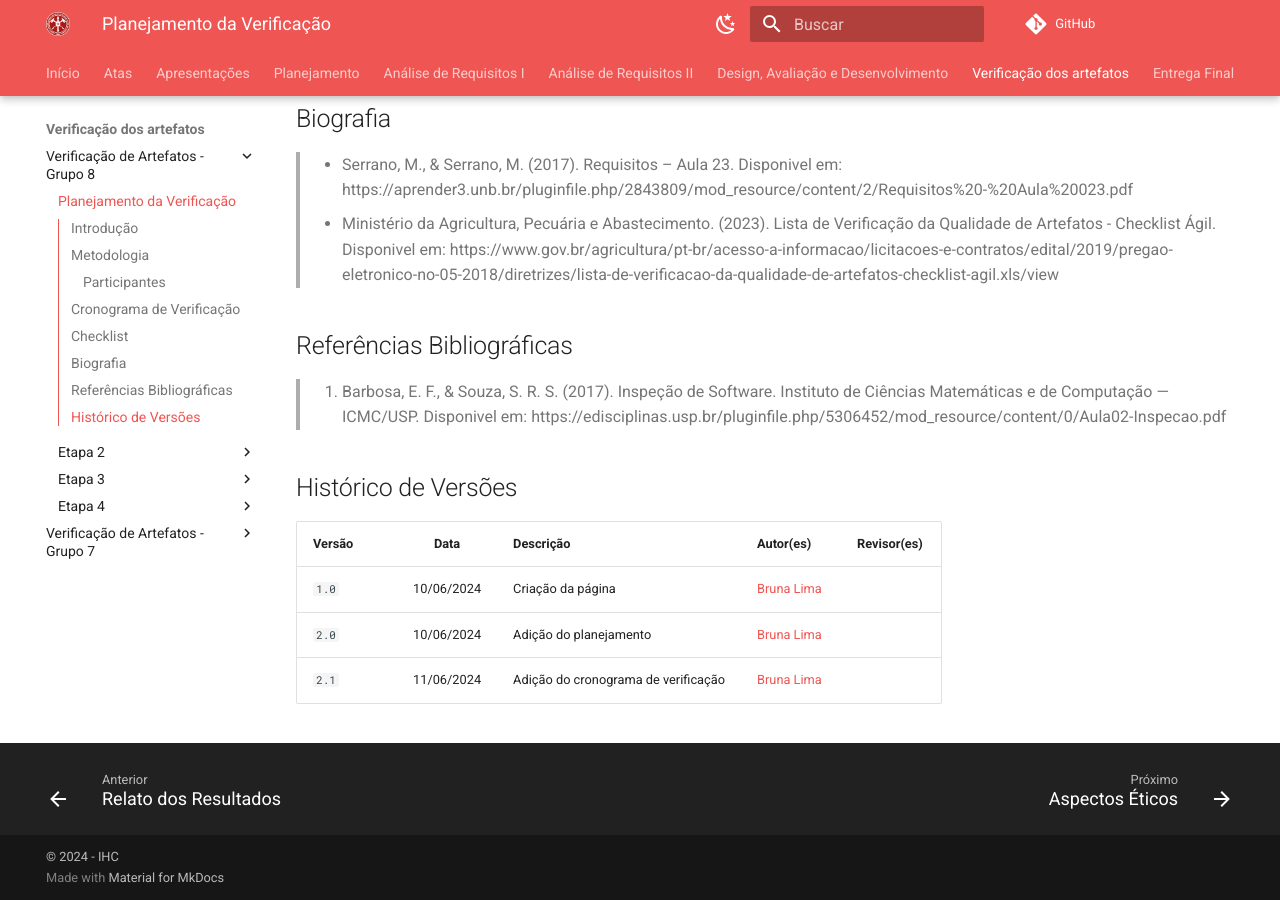
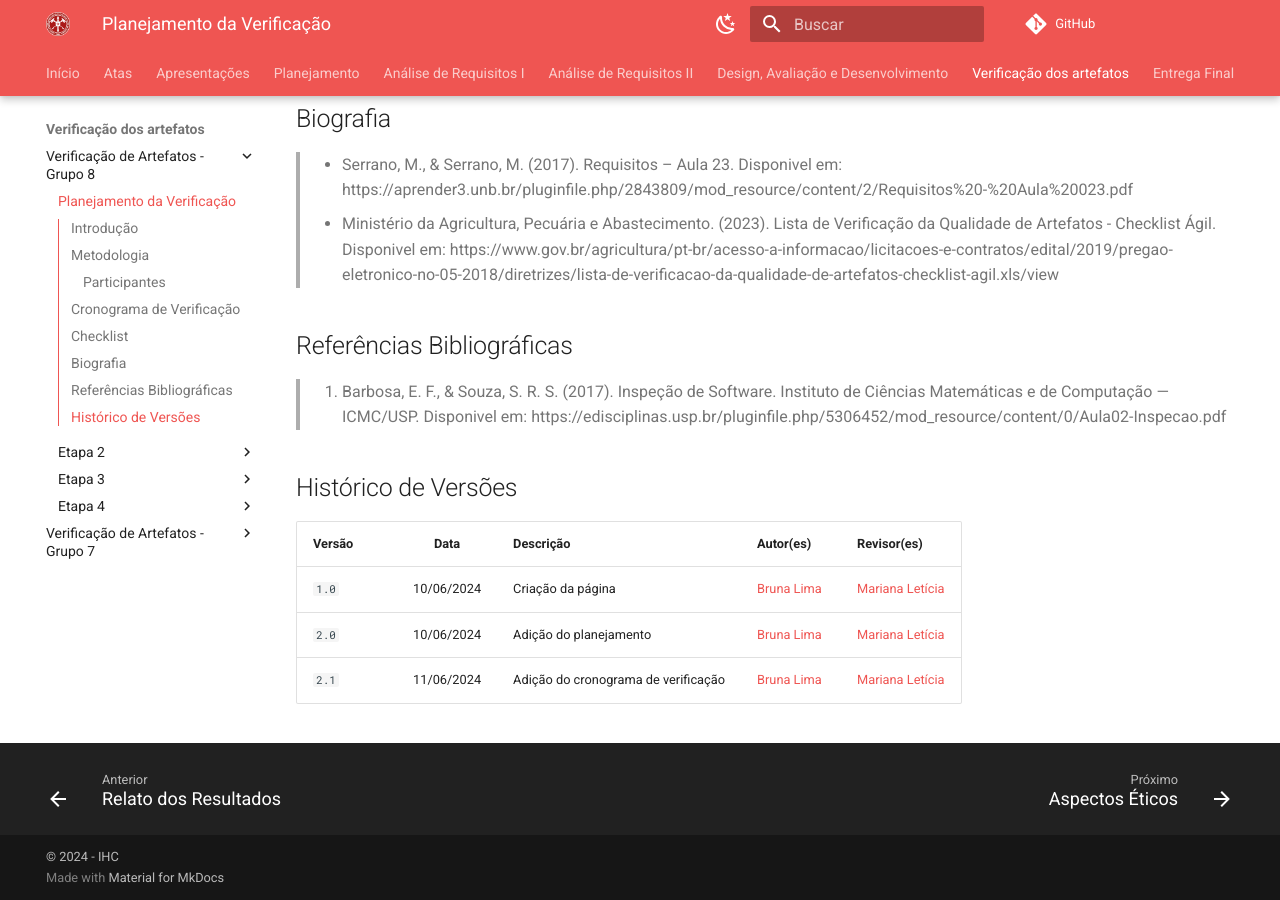
Before and after one commit to Interacao-Humano-Computador/2024.1-CBMERJ, an MkDocs documentation site: the page built from docs/verificacao_artefatos/verificacao_grupo_8/planejamento_verificacao.md, in a window 1280 px wide and 900 px high, scrolled down 2314 px. Built offline with MkDocs 1.6.1 and Material for MkDocs 9.7.7, drawn with Linux system fonts in a browser that asks for light colours; comment, search, counter and statistics services are not loaded.

Commit message:
adicionando revisores a planejamento de verificação

```diff
--- a/docs/verificacao_artefatos/verificacao_grupo_8/planejamento_verificacao.md
+++ b/docs/verificacao_artefatos/verificacao_grupo_8/planejamento_verificacao.md
@@ -77,6 +77,6 @@ Quanto a verificação, para facilitar a organização das informações, o revi
 
 | Versão |    Data    | Descrição      | Autor(es)           | Revisor(es)               |
 | ------ | :--------: | -------------- | --------------------| ------------------------- |
-| `1.0`  | 10/06/2024 | Criação da página              | [Bruna Lima](https://github.com/libruna) |   |
-| `2.0`  | 10/06/2024 | Adição do planejamento | [Bruna Lima](https://github.com/libruna) |   |
-| `2.1`  | 11/06/2024 | Adição do cronograma de verificação | [Bruna Lima](https://github.com/libruna) |   |
+| `1.0`  | 10/06/2024 | Criação da página              | [Bruna Lima](https://github.com/libruna) | [Mariana Letícia](https://github.com/Marianannn)  |
+| `2.0`  | 10/06/2024 | Adição do planejamento | [Bruna Lima](https://github.com/libruna) |  [Mariana Letícia](https://github.com/Marianannn) |
+| `2.1`  | 11/06/2024 | Adição do cronograma de verificação | [Bruna Lima](https://github.com/libruna) | [Mariana Letícia](https://github.com/Marianannn)  |
```
